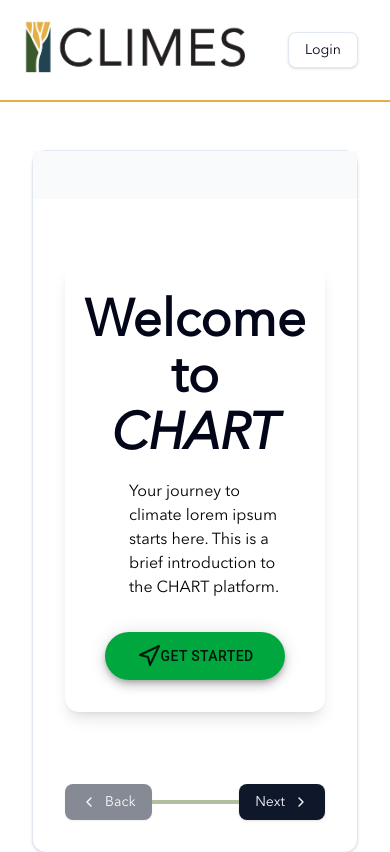
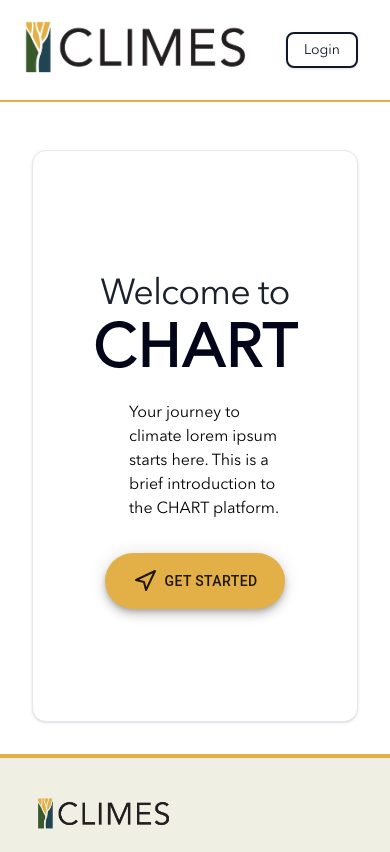
Before and after one commit to climes-group/chart-ui, a React (Vite) app: page /flow in a window 390 px wide. Shown: the top 852 px of the page. Built offline with nearby package versions, Linux system fonts and the light colour scheme.

Commit message:
fix(style): UI revamp.

```diff
--- a/src/components/Auth/AccountControls.jsx
+++ b/src/components/Auth/AccountControls.jsx
@@ -44,7 +44,7 @@ function AccountControls({ login, logout }) {
           </Menu>
         </>
       ) : (
-        <Button variant="outline" onClick={login}>
+        <Button variant="primary" onClick={login}>
           Login
         </Button>
       )}
--- a/src/components/Chart/Flow/Cards/ApplicableSystemsCard.jsx
+++ b/src/components/Chart/Flow/Cards/ApplicableSystemsCard.jsx
@@ -8,6 +8,7 @@ import {
 } from "@/components/ui/accordion";
 import { Badge } from "@/components/ui/badge";
 import { Card, CardContent } from "@/components/ui/card";
+import { Skeleton } from "@/components/ui/skeleton";
 import { cn } from "@/lib/utils";
 import { Check } from "lucide-react";
 
@@ -45,7 +46,17 @@ export default function ApplicableSystemsCard() {
   }, []);
 
   if (error) return <div>Error: {error}</div>;
-  if (!availableSystems) return <div>Loading...</div>;
+  if (!availableSystems)
+    return (
+      <div className="flex flex-col space-y-3">
+        <h2>Applicable Systems</h2>
+        <Skeleton className="h-[60px] w-full rounded-xl" />
+        <Skeleton className="h-[60px] w-full rounded-xl" />
+        <Skeleton className="h-[60px] w-full rounded-xl" />
+        <Skeleton className="h-[60px] w-full rounded-xl" />
+        <Skeleton className="h-[60px] w-full rounded-xl" />
+      </div>
+    );
 
   const uniqueServices = [
     ...new Set(availableSystems.map((system) => system.Services)),
--- a/src/components/Chart/Flow/Cards/IntakeCard.jsx
+++ b/src/components/Chart/Flow/Cards/IntakeCard.jsx
@@ -6,19 +6,28 @@ export default function IntakeCard(props) {
   const { next } = useFlow();
   return (
     <section className="min-h-[60vh] flex items-center justify-center bg-opacity-90 py-8">
-      <div className="max-w-lg w-full bg-white bg-opacity-90 rounded-xl shadow-lg p-8 flex flex-col items-center text-center mx-4">
-        <h1 className="mb-4 text-3xl md:text-4xl font-bold text-gray-900">
-          Welcome to <i>CHART</i>
+      <div className="max-w-lg w-full p-8 flex flex-col items-center text-center mx-4">
+        <h1 className="mb-4 text-3xl md:text-4xl text-charcoal">
+          <span className="text-charcoal font-medium text-4xl tracking-tight">
+            Welcome to
+          </span>
+          <div className="tracking-wide font-extrabold text-6xl leading-[1.1]">
+            CHART
+          </div>
         </h1>
         <p className="mb-8 text-gray-800 text-base md:text-lg font-light">
           Your journey to climate lorem ipsum starts here. This is a brief
           introduction to the CHART platform.
         </p>
         <Fab
-          variant="extended"
+          color="secondary"
           onClick={next}
-          className="!bg-green-600 hover:!bg-green-700 text-white px-8 py-2 text-lg font-semibold shadow-md transition-colors duration-200"
-          sx={{ borderRadius: "9999px", minWidth: "180px" }}
+          className="text-white px-8 py-2 text-lg font-semibold shadow-md transition-colors duration-200"
+          sx={{
+            borderRadius: "9999px",
+            minWidth: "180px",
+            gap: "8px",
+          }}
         >
           <NavigationIcon />
           Get Started
--- a/src/components/Chart/Flow/StepperFlow.jsx
+++ b/src/components/Chart/Flow/StepperFlow.jsx
@@ -13,7 +13,7 @@ import Step from "@mui/material/Step";
 import StepButton from "@mui/material/StepButton";
 import Stepper from "@mui/material/Stepper";
 import Typography from "@mui/material/Typography";
-import { ChevronLeftIcon, ChevronRightIcon } from "lucide-react";
+import { ArrowLeftIcon, ArrowRightIcon } from "lucide-react";
 import PropTypes from "prop-types";
 import * as React from "react";
 import { useSelector } from "react-redux";
@@ -59,7 +59,7 @@ function StepperFlow({ steps }) {
 
   const DesktopStepper = (
     <Stepper nonLinear activeStep={currentStep?.id} sx={{ padding: "2em 0" }}>
-      {steps.map((stepObj, index) => (
+      {steps.map((stepObj) => (
         <Step key={stepObj.label}>
           <StepButton color="inherit" onClick={() => jumpTo(stepObj.name)}>
             {stepObj.label}
@@ -75,16 +75,12 @@ function StepperFlow({ steps }) {
         size="lg"
         disabled={currentStep?.prev === null}
         onClick={back}
-        variant="secondary"
+        variant="primary"
       >
         Back
       </Button>
       <div className="flex-1" />
-      <Button
-        onClick={handleNext}
-        size="lg"
-        className="bg-moss-primary/90 hover:bg-moss-primary"
-      >
+      <Button onClick={handleNext} variant="primary" size="lg">
         {!currentStep?.next ? "Finish" : "Next"}
       </Button>
     </div>
@@ -92,29 +88,29 @@ function StepperFlow({ steps }) {
 
   const MobileStepperControls = (
     <MobileStepper
-      variant="progress"
+      variant="dots"
       className="w-full"
       steps={steps.length}
       position="static"
       activeStep={currentStep?.id}
       nextButton={
         <Button
+          variant="outline"
           size="default"
           onClick={handleNext}
           disabled={currentStep?.next === null}
         >
-          Next
-          <ChevronRightIcon />
+          <ArrowRightIcon />
         </Button>
       }
       backButton={
         <Button
+          variant="outline"
           size="default"
           onClick={back}
           disabled={currentStep?.prev === null}
         >
-          <ChevronLeftIcon />
-          Back
+          <ArrowLeftIcon />
         </Button>
       }
     />
@@ -122,11 +118,13 @@ function StepperFlow({ steps }) {
 
   return (
     <Card className="max-w-screen-lg w-full flex-auto">
-      <CardHeader className="bg-gray-50">
-        {!isSmallDevice && DesktopStepper}
+      {!isSmallDevice && (
+        <CardHeader className="bg-gradient-to-b from-gray-50 to-white">
+          {DesktopStepper}
         </CardHeader>
-      <div className="flex flex-col min-h-[calc(100vh-18rem)] md:min-h-[calc(100vh-24rem)]">
-        <CardContent className="p-8">
+      )}
+      <div className="flex flex-col min-h-[calc(100vh-18rem)] md:min-h-[calc(100vh-24rem)] justify-between">
+        <CardContent className="p-8 flex flex-col flex-grow">
           {!currentStep ? (
             <React.Fragment>
               <Typography sx={{ mt: 2, mb: 1 }}>
@@ -155,15 +153,19 @@ function StepperFlow({ steps }) {
                   />
                 </Routes>
               </div>
+              {currentStep?.id > 0 && (
                 <div className="text-right">
                   <em>{errorMessage}</em>
                 </div>
+              )}
             </React.Fragment>
           )}
         </CardContent>
+        {currentStep?.id > 0 && (
           <CardFooter>
             {isSmallDevice ? MobileStepperControls : DesktopStepperControl}
           </CardFooter>
+        )}
       </div>
     </Card>
   );
--- a/src/components/Chart/geo/ChooseLocation.jsx
+++ b/src/components/Chart/geo/ChooseLocation.jsx
@@ -9,7 +9,6 @@ import {
   ListItemButton,
   ListItemText,
   Paper,
-  Stack,
   TextField,
   Typography,
 } from "@mui/material";
@@ -40,7 +39,7 @@ function ChooseLocation(props) {
 
   return (
     <Box sx={{ my: 2 }}>
-      <Stack spacing={2}>
+      <div className="flex flex-col mb-4 gap-6 ">
         <TextField
           id="address-search"
           label="Search for an address"
@@ -91,14 +90,13 @@ function ChooseLocation(props) {
         </Divider>
 
         <Button
-          variant="outlined"
           onClick={props.onUseLocSvc}
           startIcon={<LocateFixedIcon />}
-          fullWidth
+          style={{ margin: "auto" }}
         >
-          Use my current location
+          Find my site
         </Button>
-      </Stack>
+      </div>
     </Box>
   );
 }
--- a/src/components/ui/button.jsx
+++ b/src/components/ui/button.jsx
@@ -1,14 +1,16 @@
-import * as React from "react"
-import { Slot } from "@radix-ui/react-slot"
+import { Slot } from "@radix-ui/react-slot";
 import { cva } from "class-variance-authority";
+import * as React from "react";
 
-import { cn } from "@/lib/utils"
+import { cn } from "@/lib/utils";
 
 const buttonVariants = cva(
   "inline-flex items-center justify-center gap-2 whitespace-nowrap rounded-md text-sm font-medium transition-colors focus-visible:outline-none focus-visible:ring-1 focus-visible:ring-ring disabled:pointer-events-none disabled:opacity-50 [&_svg]:pointer-events-none [&_svg]:size-4 [&_svg]:shrink-0",
   {
     variants: {
       variant: {
+        primary:
+          "bg-transparent text-primary shadow hover:text-golden-accent border border-primary hover:border-golden-accent border-2",
         default:
           "bg-primary text-primary-foreground shadow hover:bg-primary/90",
         destructive:
@@ -31,18 +33,21 @@ const buttonVariants = cva(
       variant: "default",
       size: "default",
     },
-  }
-)
+  },
+);
 
-const Button = React.forwardRef(({ className, variant, size, asChild = false, ...props }, ref) => {
-  const Comp = asChild ? Slot : "button"
-  return (
-    <Comp
-      className={cn(buttonVariants({ variant, size, className }))}
-      ref={ref}
-      {...props} />
-  );
-})
-Button.displayName = "Button"
+const Button = React.forwardRef(
+  ({ className, variant, size, asChild = false, ...props }, ref) => {
+    const Comp = asChild ? Slot : "button";
+    return (
+      <Comp
+        className={cn(buttonVariants({ variant, size, className }))}
+        ref={ref}
+        {...props}
+      />
+    );
+  },
+);
+Button.displayName = "Button";
 
-export { Button, buttonVariants }
+export { Button, buttonVariants };
--- /dev/null
+++ b/src/components/ui/skeleton.jsx
@@ -0,0 +1,14 @@
+import { cn } from "@/lib/utils"
+
+function Skeleton({
+  className,
+  ...props
+}) {
+  return (
+    <div
+      className={cn("animate-pulse rounded-md bg-primary/10", className)}
+      {...props} />
+  );
+}
+
+export { Skeleton }
--- a/src/index.css
+++ b/src/index.css
@@ -12,6 +12,7 @@
   --color-moss-primary: #345800;
   --color-linen-bkg: #f0efe3;
   --color-golden-accent: #e2b046;
+  --color-charcoal: #1a202c;
 }
 
 @font-face {
@@ -110,7 +111,7 @@ p {
     background-color: #f0efe3;
   }
   a:hover {
-    color: #747bff;
+    color: var(--color-golden-accent);
   }
 }
 
```
Also changed, not shown: 1 other file (tests, documents, lock files or other folders). Lines whose indentation alone changed are shown as unchanged.
